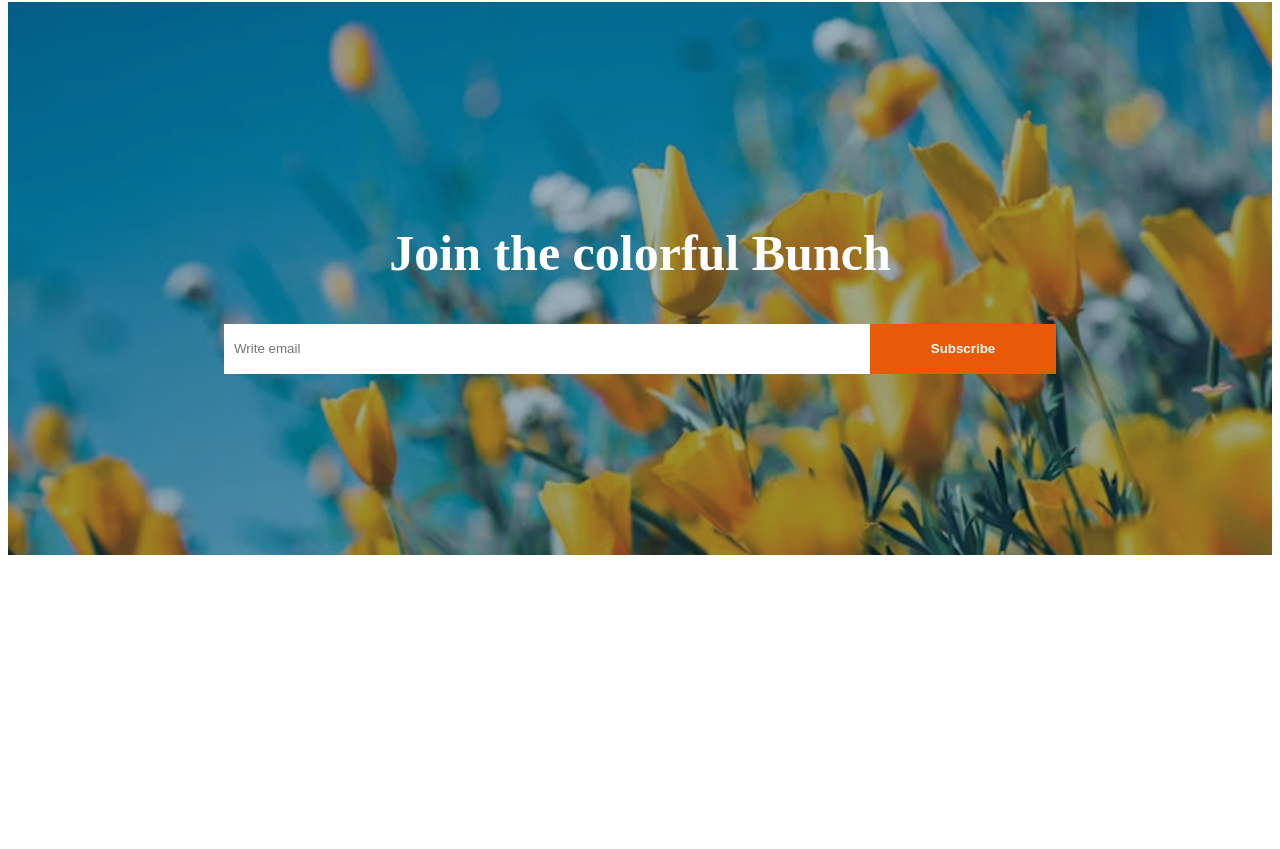
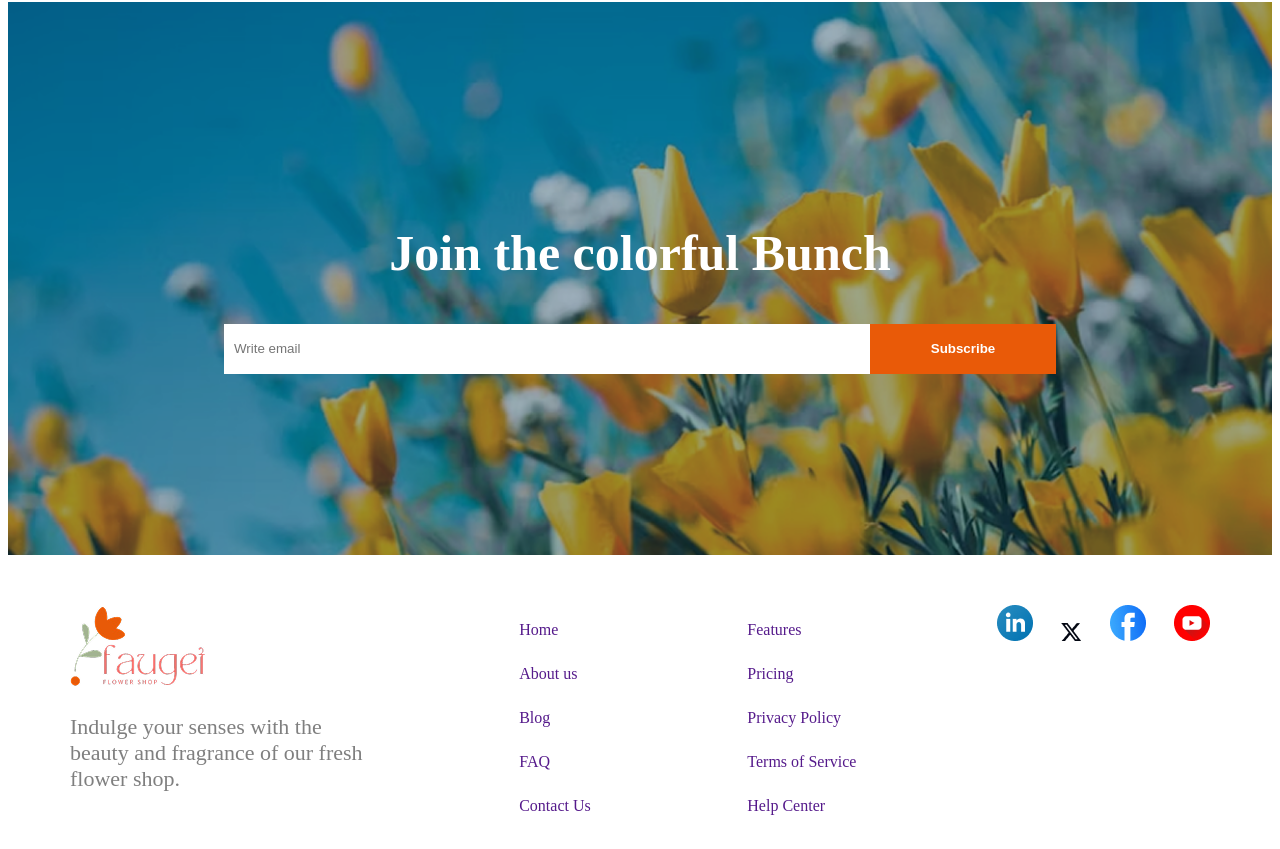
Before and after one commit to SAGOR-DEV1/No-2-Assignment, a plain HTML site: page index.html in a window 1280 px wide. Shown: the part 2981-3830 px from the top of the page. Before the commit the page ends 3544 px from the top, so only its background shows below. Drawn offline with Linux system fonts and the light colour scheme.

Commit message:
footer done

```diff
--- a/index.html
+++ b/index.html
@@ -235,7 +235,37 @@
 
  </main>
  <footer>
+ <footer class="footer max-width">
+  <div class="footer-icon">
+    <img src="./assets/logo.png" alt="">
+    <p class="footer-description">Indulge your senses with the <br> beauty and fragrance of our fresh <br> flower shop. </p>
+  </div>
 
+  <div class="link-1">
+    <ul>
+      <li><a href="">Home</a></li>
+      <li><a href="">About us</a></li>
+      <li><a href=""> Blog</a></li>
+      <li><a href="">FAQ</a></li>
+      <li><a href="">Contact Us</a></li>
+    </ul>
+  </div>
+
+  <div class="link-2">
+    <ul>
+      <li><a href="">Features</a></li>
+      <li><a href="">Pricing</a></li>
+      <li><a href="">Privacy Policy</a></li>
+      <li><a href="">Terms of Service</a></li>
+      <li><a href="">Help Center</a></li>
+    </ul>
+  </div>
+  <div class="icon">
+    <img src="./assets/icon-linkedin.png" alt="">
+    <img src="./assets/icon-twitter.png" alt="">
+    <img src="./assets/icon-facebook.png" alt="">
+    <img src="./assets/icon-youtube.png" alt="">
+  </div>
  </footer>
 </body>
 </html>
--- a/style/style.css
+++ b/style/style.css
@@ -288,8 +288,31 @@ input{
     display: none;
 }
 
+/* footer */
+.footer{
 
+    display: flex;
+    justify-content: space-between;
+    margin-top: 50px;
+}
+.link-1 li, .link-2 li{
+    color: rgba(107, 114, 128, 1);
+    margin-bottom: 26px;
+}
+.icon img{
+    margin-left: 24px;
+}
+.footer-description{
+    color: rgba(0, 0, 0, 0.5);
+    font-size: 1.375rem;
+}
+.footer li{
+    list-style: none;
 
+}
+.footer a{
+    text-decoration: none;
+}
 
 /* mobile responsive */
 @media  screen and (max-width: 576px) {
@@ -333,4 +356,11 @@ input{
         width:393px ;
         height: 276px;
     }
+    .footer-icon{
+        margin-left: 35px;
+    }
+    .footer{
+        flex-direction: column;
+    }
+
 }
```
